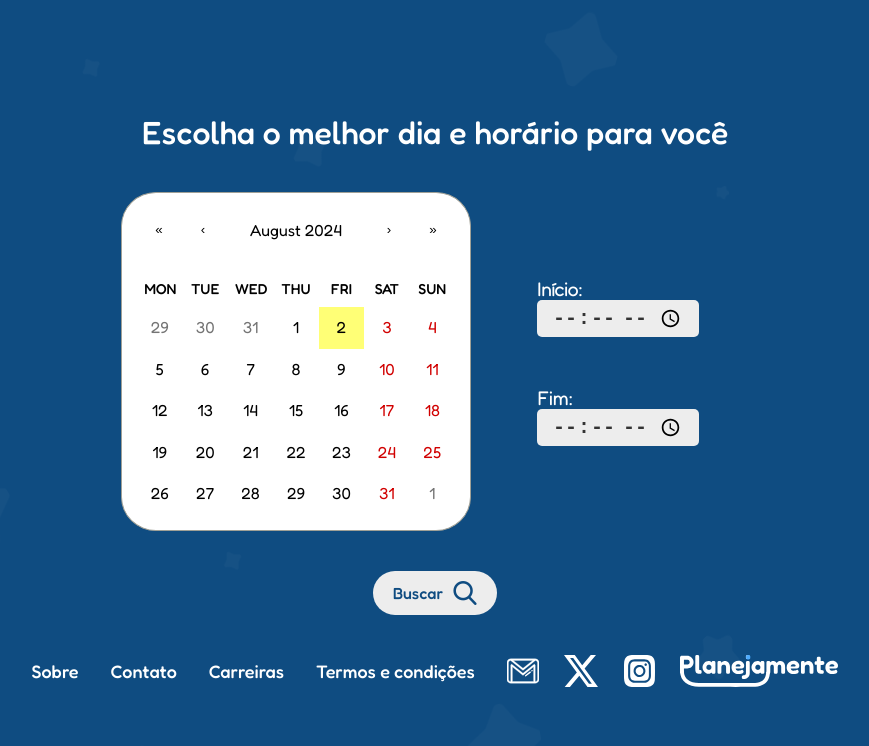
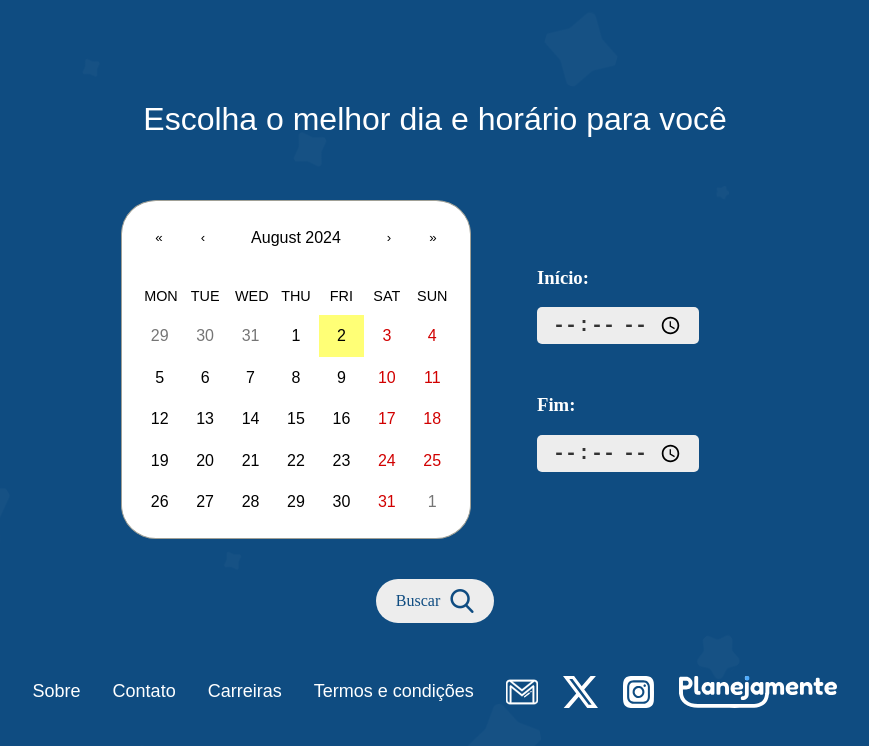
Before and after one commit to Planejamente/planejamente, a React (Create React App) app: page /agendamento in a window 1280 px wide. Shown: the top 746 px of the page, without its empty margins (205-1074 px from the left). Built offline with nearby package versions, Linux system fonts and the light colour scheme.

Commit message:
Resolvendo conflitos

```diff
--- a/src/pages/agendamento/Agendamento.jsx
+++ b/src/pages/agendamento/Agendamento.jsx
@@ -8,7 +8,7 @@ import Footer from "../../components/Footer/footer";
 const Agendamento = () => {
 
     return (
-        <div>
+        <div className={styles['body']}>
             <h1 className={styles['title']}>Escolha o melhor dia e horário para você</h1>
             <div className={styles['inputs']}>
                 <Calendario />
--- a/src/pages/agendamento/Agendamento.module.css
+++ b/src/pages/agendamento/Agendamento.module.css
@@ -1,3 +1,15 @@
+.body{
+    background-image: url(../../utils/assets/background-form.svg);
+    background-size: cover;
+    display: flex;
+    justify-content: center;
+    align-items: center;
+    flex-direction: column;
+    height: 100vh;
+    color: #ffffff;
+    font-family: "Fredoka", sans-serif;
+}
+
 .title{
     display: flex;
     justify-content: center;
--- a/src/pages/home/Home.module.css
+++ b/src/pages/home/Home.module.css
@@ -1,3 +1,9 @@
+/* Estilos para o corpo e o HTML */
+body, html {
+  margin: 0;
+  padding: 0;
+}
+
 /* Estilos para o contêiner de fundo */
 .background {
   background-color: #0F4C81;
--- a/src/pages/login/Login.jsx
+++ b/src/pages/login/Login.jsx
@@ -13,7 +13,7 @@ const Login = () => {
     };
 
     return (
-        <div>
+        <div className={styles['body']}>
             <div className={styles["logo"]}>
                 <img src={Logo} alt="Logo" />
             </div>
--- a/src/pages/login/Login.module.css
+++ b/src/pages/login/Login.module.css
@@ -1,32 +1,10 @@
-@font-face {
-    font-family: "Fredoka-Regular";
-    src: url("../../utils/fonts/Fredoka-Regular.ttf") format("truetype");
-}
-
-@font-face {
-    font-family: "Fredoka-light";
-    src: url("../../utils/fonts/Fredoka-Light.ttf") format("truetype");
-}
-
-@font-face {
-    font-family: "Fredoka";
-    src: url("../../utils/fonts/Fredoka-Bold.ttf") format("truetype");
-    font-weight: bold;
-}
-
-@font-face {
-    font-family: "Fredoka";
-    src: url("../../utils/fonts/Fredoka-Medium.ttf") format("truetype");
-}
-
-body{
+.body{
     background-image: url(../../utils/assets/background-form.svg);
     background-size: cover;
-    margin: 0;
-    padding: 0;
     display: flex;
     justify-content: center;
     align-items: center;
+    flex-direction: column;
     height: 100vh;
     font-family: "Fredoka", sans-serif;
     color: #ffffff;
@@ -38,12 +16,6 @@ body{
     justify-content: center;
     align-items: center;
     flex-direction: column;
-}
-
-.content{
-    /* margin-top: 7vh; */
-    display: flex;
-
 }
 
 .cadastro{
```
Also changed, not shown: src/index.js (+4 -4 lines).
